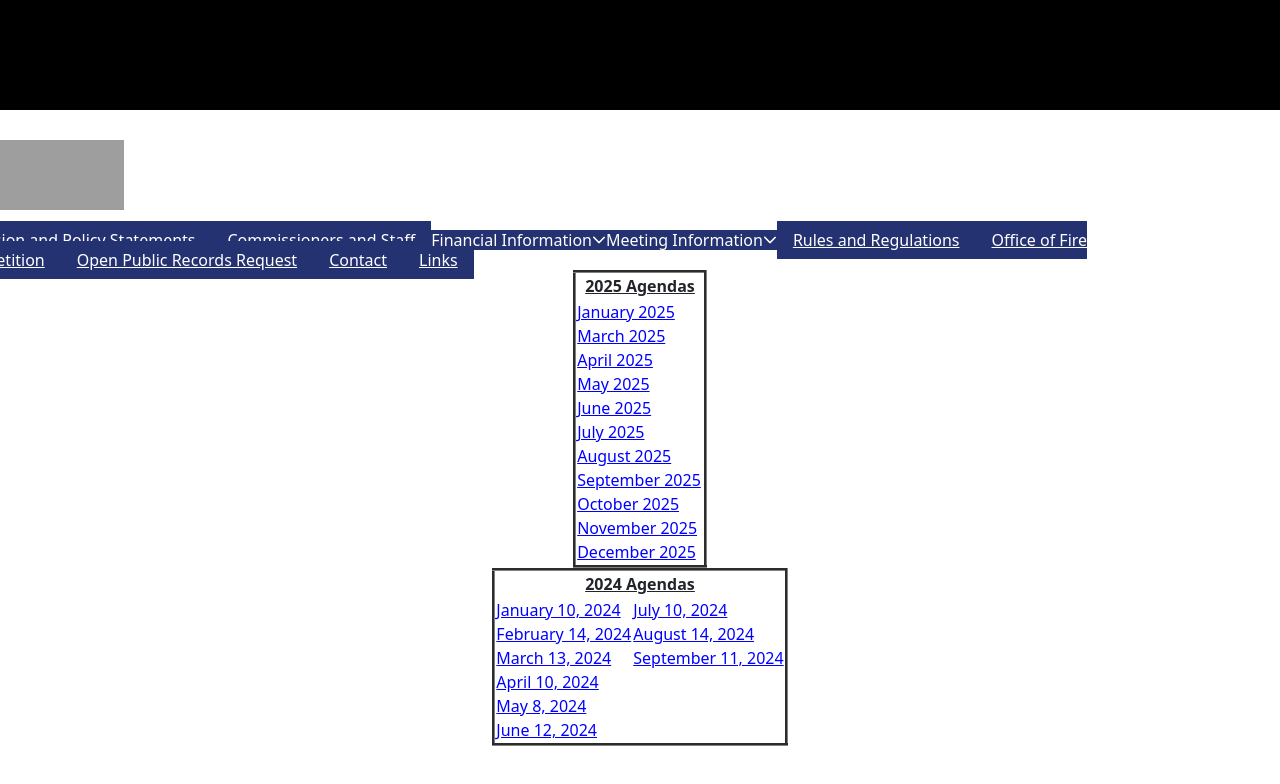
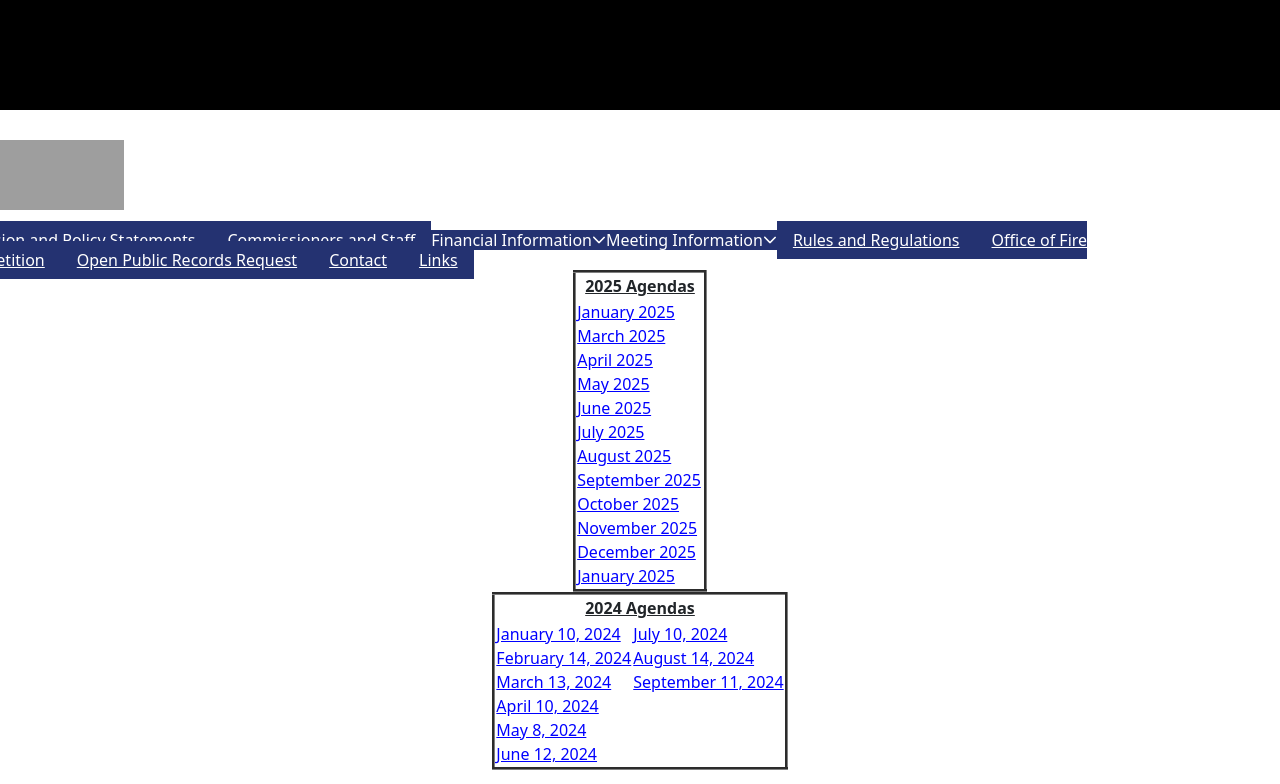
Before and after one commit to DrAronoff/monroefd1, a React (Create React App) app: page /agendaArchive in a window 1280 px wide. Shown: the top 784 px of the page. Built offline with nearby package versions, Linux system fonts and the light colour scheme; grey boxes are pictures that could not be loaded; the HTML template or start-up script is replaced by a standard one.

Commit message:
dec update

```diff
--- a/src/components/AgendaArchive.jsx
+++ b/src/components/AgendaArchive.jsx
@@ -32,6 +32,8 @@ export function AgendaArchive() {
 <a href="https://diuy0t6boke2n.cloudfront.net/Agendas/2025/FD%231+Agenda+(1).docx" target="new">October 2025</a><br/>
 <a href="https://diuy0t6boke2n.cloudfront.net/Agendas/2025/November+2025+Agenda.docx" target="new">November 2025</a><br/>
 <a href="https://diuy0t6boke2n.cloudfront.net/Agendas/FD%231+Agenda.docx" target="new">December 2025</a><br/>
+<a href="https://diuy0t6boke2n.cloudfront.net/Agendas/2025/FD%231+Agenda+(1).docx" target="new">January 2025</a><br/>
+
 
 
 
--- a/src/components/MinutesArchive.jsx
+++ b/src/components/MinutesArchive.jsx
@@ -32,6 +32,7 @@ export function MinutesArchive() {
 <a href="https://diuy0t6boke2n.cloudfront.net/Minutes/2025/FD%231+minutes+August+2025.docx" target="new">August 2025</a><br/>
 <a href="https://diuy0t6boke2n.cloudfront.net/Minutes/2025/FD%231+minutes+September+2025.docx" target="new">September 2025</a><br/>
 <a href="https://diuy0t6boke2n.cloudfront.net/Minutes/2025/FD%231+minutes+October+2025.docx" target="new">October 2025</a><br/>
+<a href="https://diuy0t6boke2n.cloudfront.net/Minutes/2025/FD%231+minutes+November+2025.docx" target="new">November 2025</a><br/>
 
 
 
```
